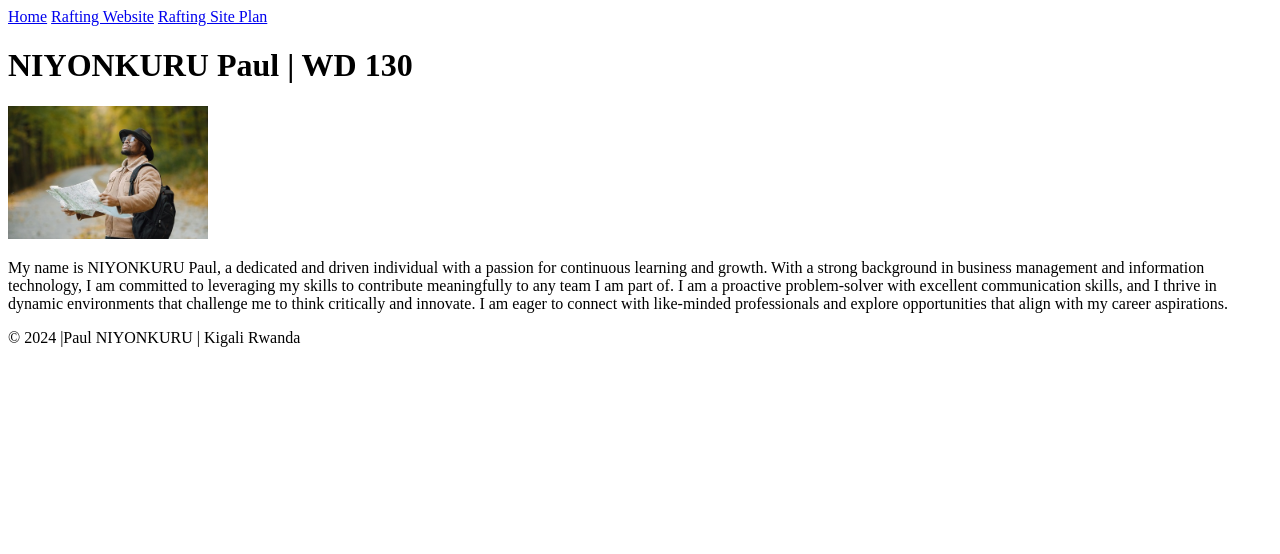
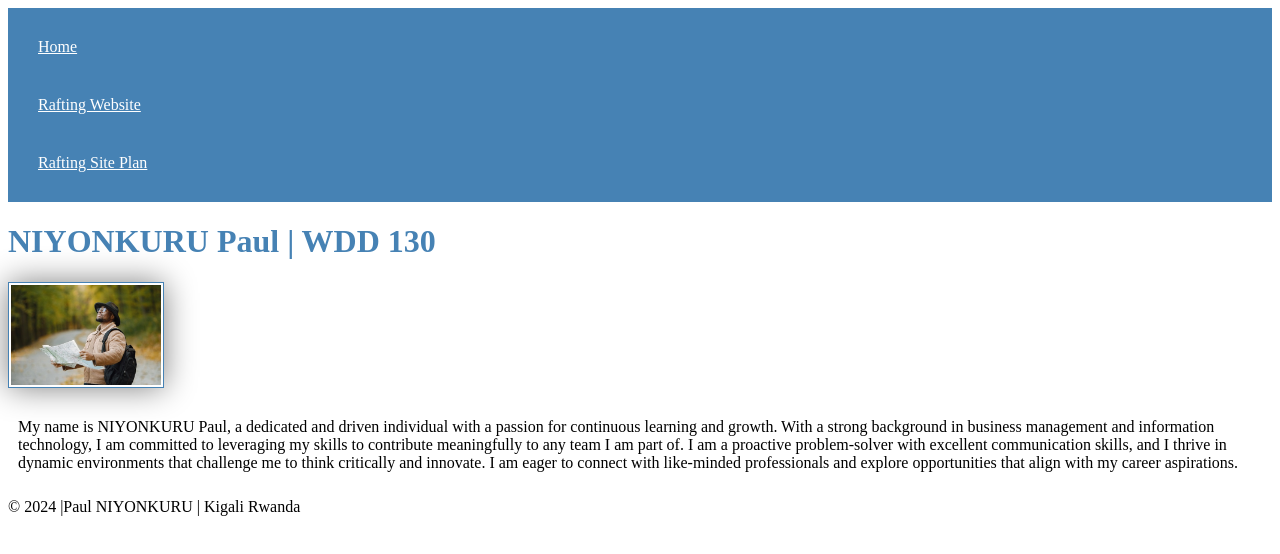
Before and after one commit to gashumbadev/WD130, a plain HTML site: page index.html in a window 1280 px wide. Drawn offline with Linux system fonts and the light colour scheme.

Commit message:
improved style

```diff
--- a/index.html
+++ b/index.html
@@ -3,7 +3,8 @@
 <head>
     <meta charset="UTF-8">
     <meta name="viewport" content="width=1920, initial-scale=1.0">
-    <title>NIYONKURU Paul | WD 130</title>
+    <title>NIYONKURU Paul | WDD 130</title>
+    <link rel="stylesheet" href="style/style.css">
 </head>
 <body>
     <header>
@@ -14,7 +15,7 @@
         </nav>
     </header>
     <main>
-        <h1>NIYONKURU Paul | WD 130</h1>
+        <h1>NIYONKURU Paul | WDD 130</h1>
         <img src="images/profile.jpg" alt="Hero Image" width="200">
         <p>My name is NIYONKURU Paul, a dedicated and driven individual with a passion for continuous learning and growth. With a strong background in business management and information technology, I am committed to leveraging my skills to contribute meaningfully to any team I am part of. I am a proactive problem-solver with excellent communication skills, and I thrive in dynamic environments that challenge me to think critically and innovate. I am eager to connect with like-minded professionals and explore opportunities that align with my career aspirations.</p>
 
--- /dev/null
+++ b/style/style.css
@@ -0,0 +1,26 @@
+nav {
+    background-color: steelblue;
+    padding: 10px;
+}
+
+nav a {
+    color: white;
+    display: block;
+    padding: 20px;
+}
+
+h1 {
+    color: steelblue;
+}
+
+img {
+    width: 150px;
+    height: auto;
+    border: 1px solid steelblue;
+    padding: 2px;
+    box-shadow:0 0 30px gray
+
+}
+p {
+    padding: 10px;
+}
```
